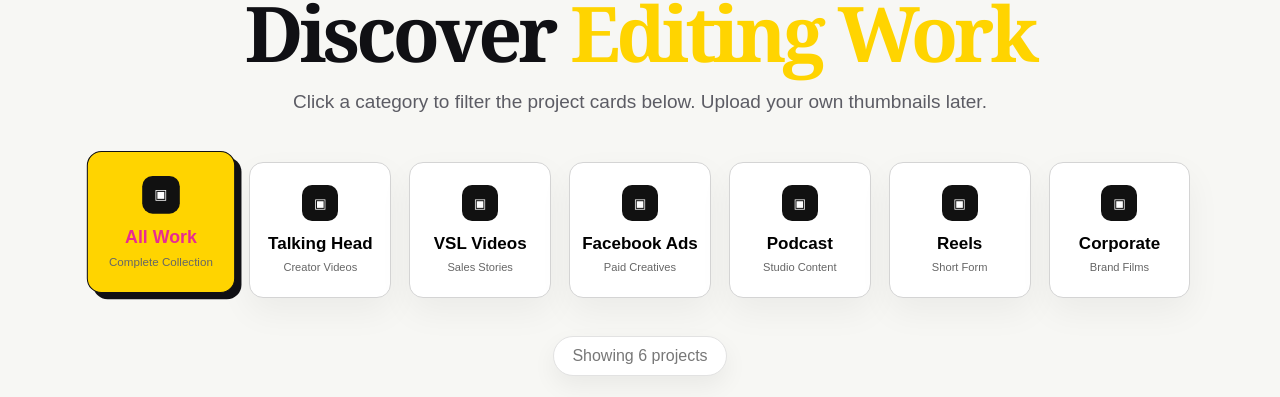
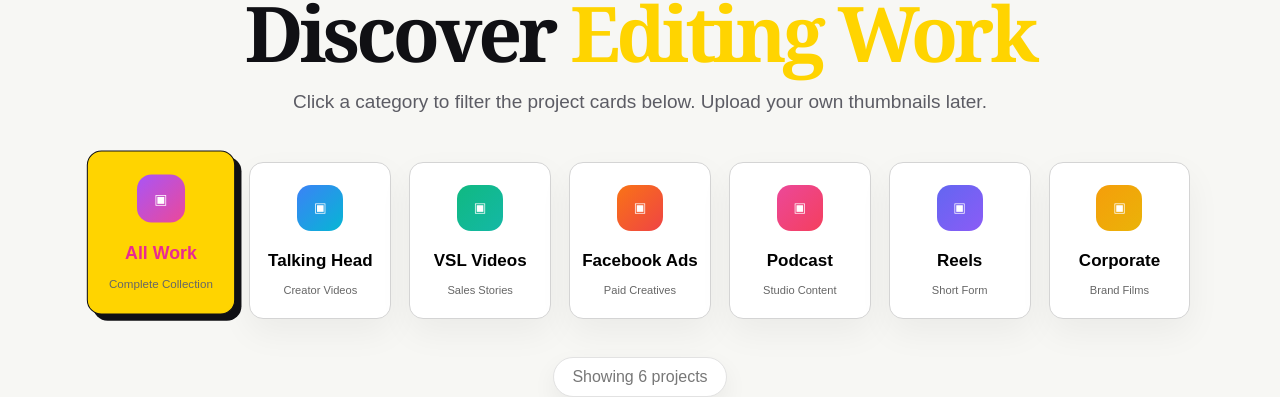
Before and after one commit to shahzaibkhatri918-stack/Shahzaib-Freelance, a Next.js app: page / in a window 1280 px wide. Shown: the part 953-1350 px from the top of the page. Built offline with nearby package versions, Linux system fonts and the light colour scheme.

Commit message:
Update globals.css

```diff
--- a/app/globals.css
+++ b/app/globals.css
@@ -1316,3 +1316,52 @@ a {
     transform: scaleX(1) !important;
   }
 }
+/* ===== CATEGORY ICON COLOR FIX ===== */
+
+.catIcon {
+  width: 46px !important;
+  height: 46px !important;
+  border-radius: 14px !important;
+  display: grid !important;
+  place-items: center !important;
+  color: #ffffff !important;
+  background: #111 !important;
+  margin-bottom: 12px !important;
+}
+
+.category.pink .catIcon {
+  background: linear-gradient(135deg, #a855f7, #ec4899) !important;
+}
+
+.category.blue .catIcon {
+  background: linear-gradient(135deg, #3b82f6, #06b6d4) !important;
+}
+
+.category.green .catIcon {
+  background: linear-gradient(135deg, #10b981, #14b8a6) !important;
+}
+
+.category.orange .catIcon {
+  background: linear-gradient(135deg, #f97316, #ef4444) !important;
+}
+
+.category.rose .catIcon {
+  background: linear-gradient(135deg, #ec4899, #f43f5e) !important;
+}
+
+.category.purple .catIcon {
+  background: linear-gradient(135deg, #6366f1, #8b5cf6) !important;
+}
+
+.category.gold .catIcon {
+  background: linear-gradient(135deg, #f59e0b, #eab308) !important;
+}
+
+/* Card spacing fix */
+.category {
+  display: flex !important;
+  flex-direction: column !important;
+  align-items: center !important;
+  justify-content: center !important;
+  gap: 8px !important;
+}
```
